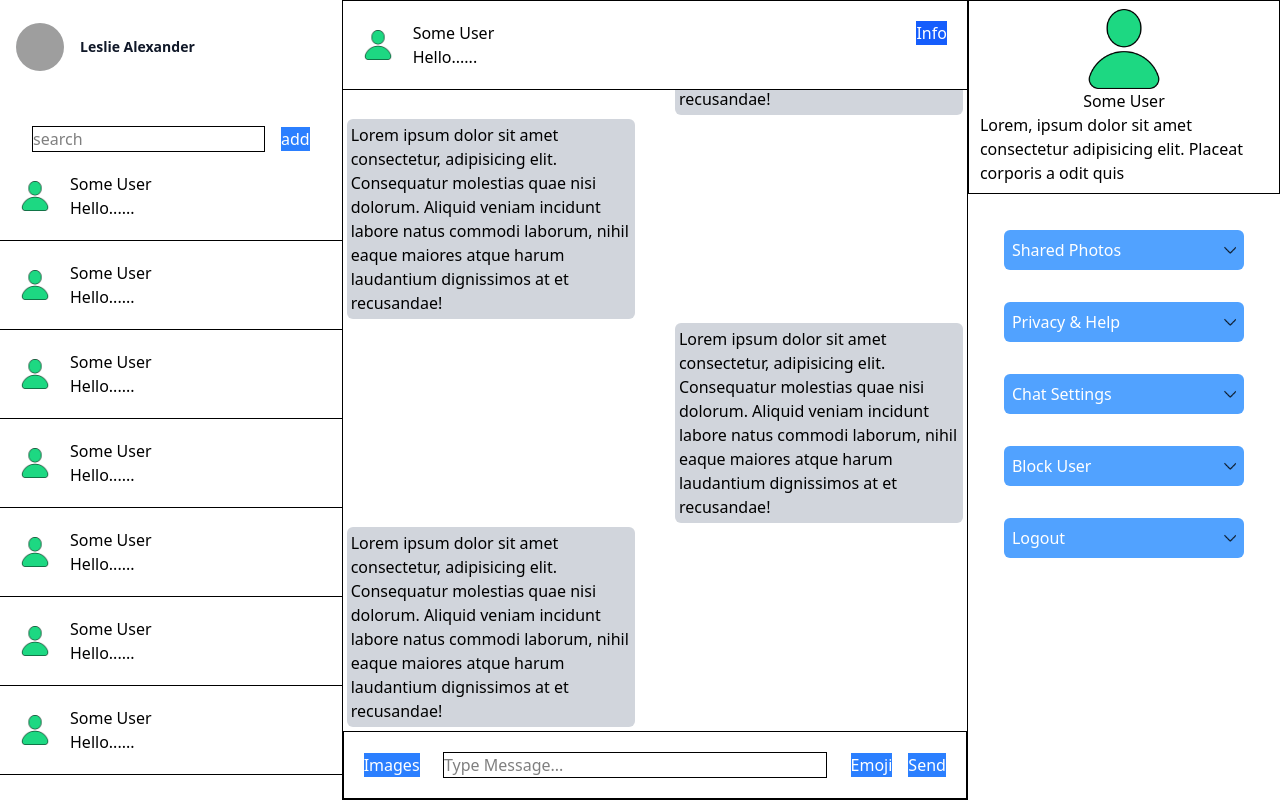
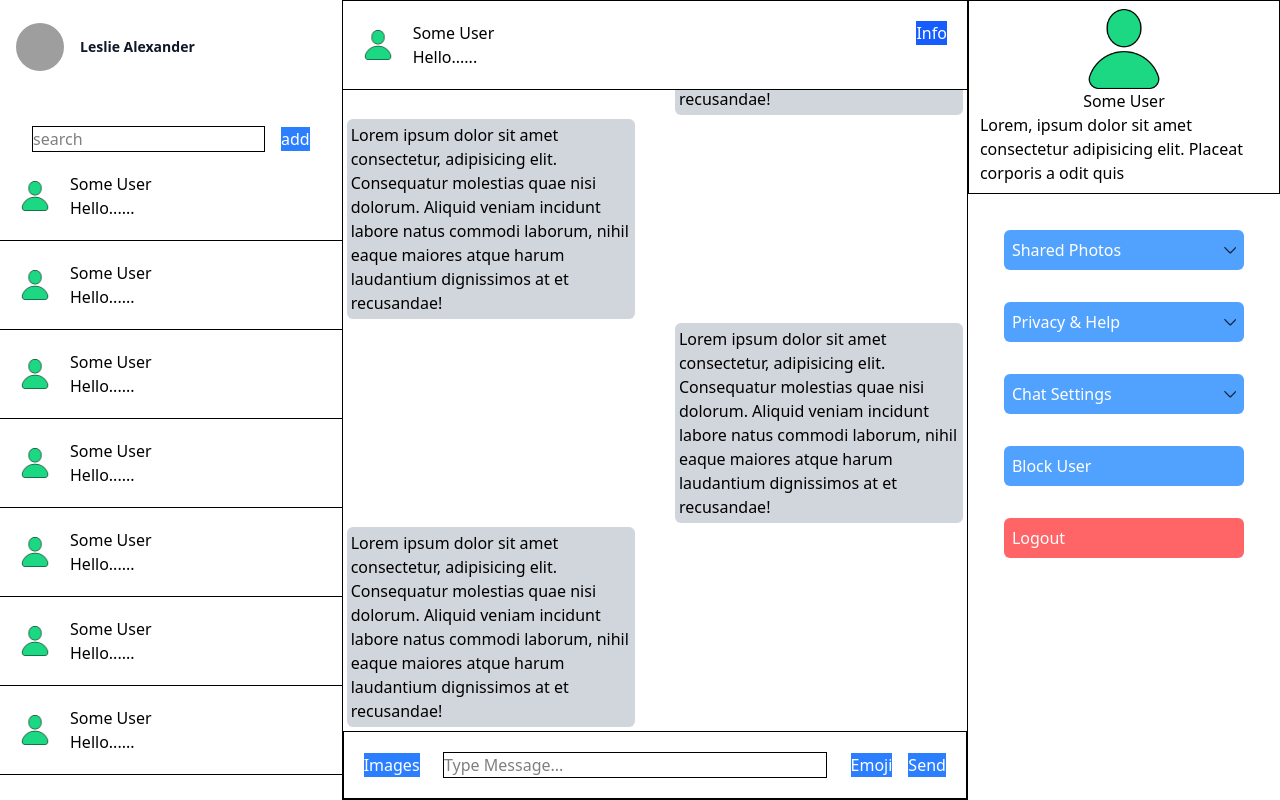
Before and after one commit to abhikmr333/chat-app-react-firebase, a React (Vite) app: page /chat in a window 1280 px wide. Built offline with nearby package versions, Linux system fonts and the light colour scheme; no server answers; sample sign-in values are in the browser's storage; grey boxes are pictures that could not be loaded.

Commit message:
feat: add logout feature

```diff
--- a/src/components/ChatDetail/Detail.js
+++ b/src/components/ChatDetail/Detail.js
@@ -2,9 +2,19 @@
 import arrowUp from "/arrowUp.png";
 import arrowDown from "/arrowDown.png";
 import { useState } from "react";
+import { auth } from "../../lib/firebase";
+import { signOut } from "firebase/auth";
 
 const Detail = () => {
     const [viewMenuNumber, setViewMenuNumber] = useState(null);
+
+    const logOut = async () => {
+        try {
+            await signOut(auth);
+        } catch (err) {
+            console.log("Error Logging Out");
+        }
+    };
 
     //not using event-delegation for toggling accordion(only 5 buttons)
     const handleAccordion = (event) => {
@@ -17,8 +27,6 @@ const Detail = () => {
         { name: "1", label: "Shared Photos" },
         { name: "2", label: "Privacy & Help" },
         { name: "3", label: "Chat Settings" },
-        { name: "4", label: "Block User" },
-        { name: "5", label: "Logout" },
     ];
 
     return (
@@ -40,6 +48,15 @@ const Detail = () => {
                     </button>
                 );
             })}
+            <button className="flex justify-between items-center bg-blue-400 p-2 m-4 rounded-md">
+                Block User
+            </button>
+            <button
+                className="flex justify-between items-center bg-red-400 p-2 m-4 rounded-md"
+                onClick={logOut}
+            >
+                Logout
+            </button>
         </section>
     );
 };
```
